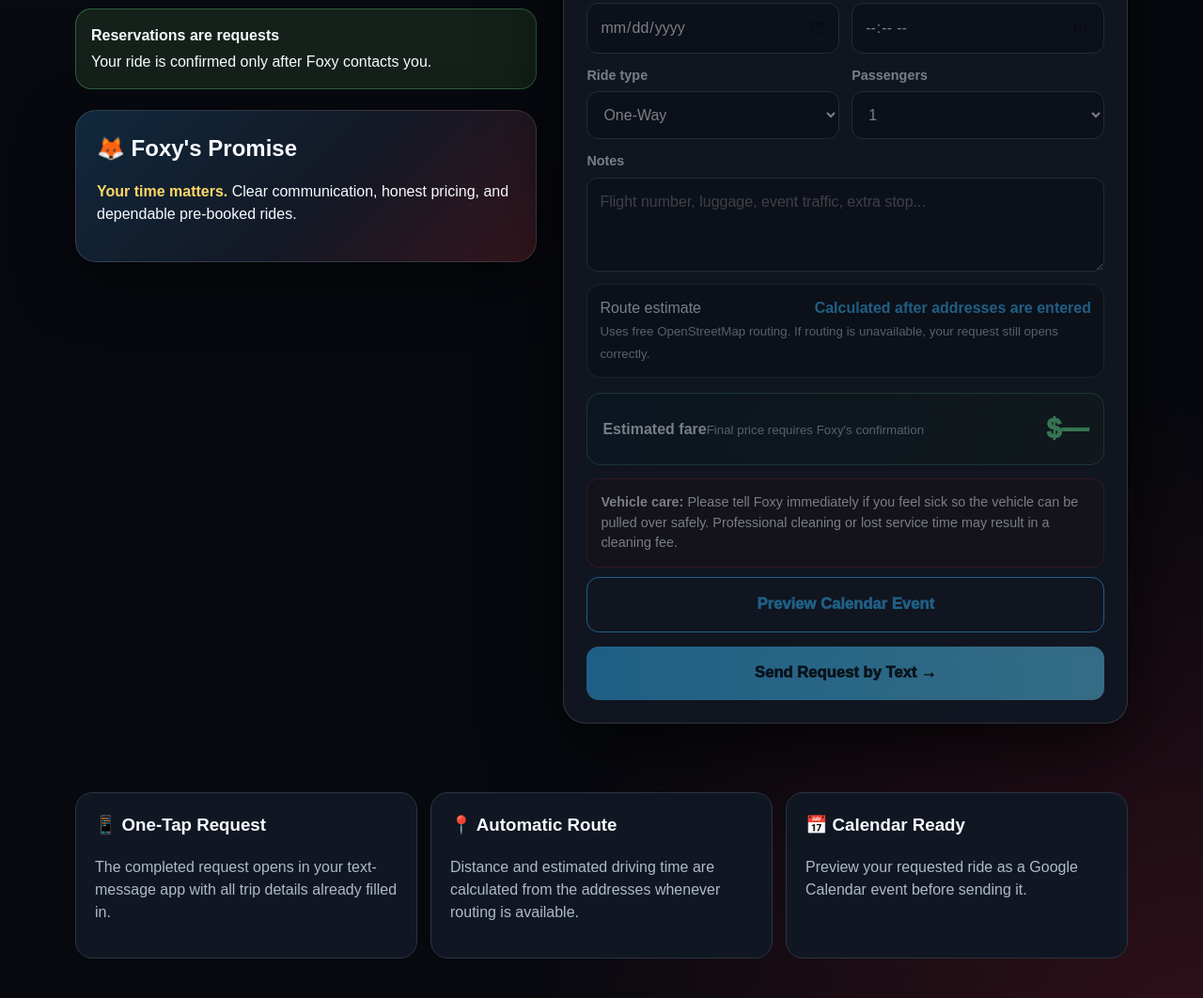
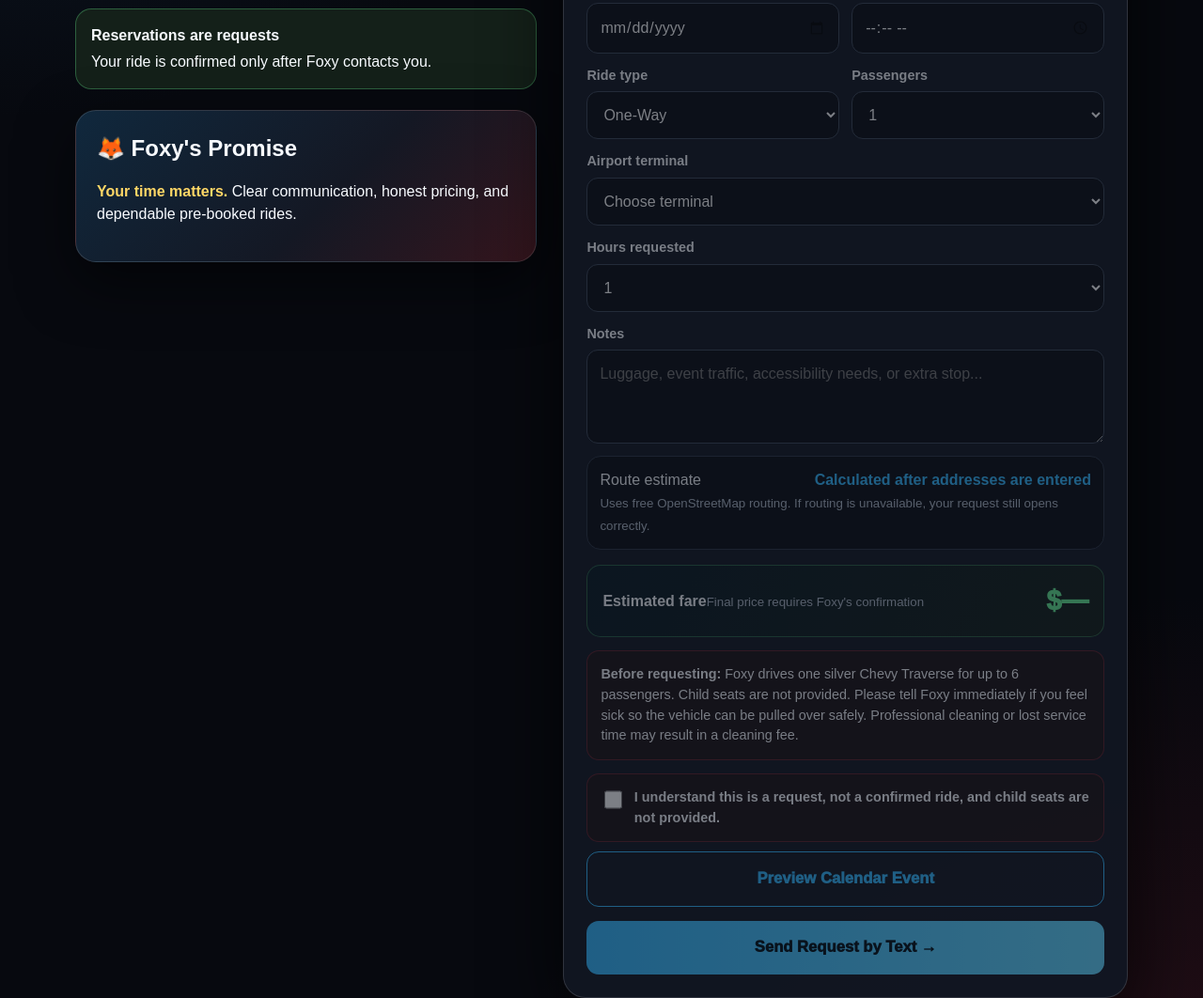
Before and after one commit to Foxytrailz/Ride-With-Foxy, a plain HTML site: page index.html in a window 1280 px wide. Shown: the part 734-1796 px from the top of the page at 94% size. Drawn offline with Linux system fonts and the light colour scheme.

Commit message:
Fix booking options, limits, and pricing

```diff
--- a/index.html
+++ b/index.html
@@ -36,13 +36,16 @@
 <div class="field full"><label for="dropoff">Destination</label><input id="dropoff" required placeholder="Full destination address"></div>
 <div class="field"><label for="date">Pickup date</label><input id="date" required type="date"></div>
 <div class="field"><label for="time">Pickup time</label><input id="time" required type="time"></div>
-<div class="field"><label for="rideType">Ride type</label><select id="rideType"><option>One-Way</option><option>Round-Trip</option><option>Hourly</option><option>Full-Day</option></select></div>
-<div class="field"><label for="riders">Passengers</label><select id="riders"><option>1</option><option>2</option><option>3</option><option>4</option><option>5</option><option>6</option><option>7</option></select></div>
-<div class="field full"><label for="notes">Notes</label><textarea id="notes" rows="3" placeholder="Flight number, luggage, event traffic, extra stop..."></textarea></div>
+<div class="field"><label for="rideType">Ride type</label><select id="rideType"><option>One-Way</option><option>Airport One-Way</option><option>Round-Trip</option><option>Hourly</option><option>Half-Day (6 Hours)</option><option>Full-Day</option><option>Weekend</option></select></div>
+<div class="field"><label for="riders">Passengers</label><select id="riders"><option>1</option><option>2</option><option>3</option><option>4</option><option>5</option><option>6</option></select></div>
+<div class="field full" id="terminalField" hidden><label for="terminal">Airport terminal</label><select id="terminal"><option value="">Choose terminal</option><option>Terminal 1</option><option>Terminal 3</option><option>Other airport / terminal</option></select></div>
+<div class="field full" id="hoursField" hidden><label for="hours">Hours requested</label><select id="hours"><option>1</option><option>2</option><option>3</option><option>4</option><option>5</option><option>6</option><option>7</option><option>8</option></select></div>
+<div class="field full"><label for="notes">Notes</label><textarea id="notes" rows="3" placeholder="Luggage, event traffic, accessibility needs, or extra stop..."></textarea></div>
 <div class="route"><div class="route-row"><span>Route estimate</span><strong id="routeStatus">Calculated after addresses are entered</strong></div><small id="routeDetails">Uses free OpenStreetMap routing. If routing is unavailable, your request still opens correctly.</small></div>
 </div>
 <div class="estimate"><div><b>Estimated fare</b><small>Final price requires Foxy's confirmation</small></div><div class="price" id="price">$—</div></div>
-<div class="terms"><b>Vehicle care:</b> Please tell Foxy immediately if you feel sick so the vehicle can be pulled over safely. Professional cleaning or lost service time may result in a cleaning fee.</div>
+<div class="terms"><b>Before requesting:</b> Foxy drives one silver Chevy Traverse for up to 6 passengers. Child seats are not provided. Please tell Foxy immediately if you feel sick so the vehicle can be pulled over safely. Professional cleaning or lost service time may result in a cleaning fee.</div>
+<label class="terms" style="display:flex;gap:10px;align-items:flex-start"><input id="rulesAccepted" type="checkbox" required style="width:22px;min-height:22px;margin-top:2px"><span>I understand this is a request, not a confirmed ride, and child seats are not provided.</span></label>
 <button class="btn secondary" type="button" id="calendarPreview">Preview Calendar Event</button>
 <button class="btn" type="submit" id="submitButton">Send Request by Text →</button>
 <div class="result" id="result"></div>
@@ -64,17 +67,32 @@
 $('#date').min=localToday;
 
 function escapeHtml(value){return String(value).replace(/[&<>'"]/g,char=>({'&':'&amp;','<':'&lt;','>':'&gt;',"'":'&#39;','"':'&quot;'}[char]));}
-function fare(){if(!routeMiles){$('#price').textContent='$—';return 0}const amount=Math.max(20,12+routeMiles*2.25);const rounded=Math.round(amount);$('#price').textContent='$'+rounded;return rounded;}
+function fare(){
+ const type=$('#rideType').value;
+ let amount=0;
+ if(type==='Airport One-Way') amount=30;
+ else if(type==='Hourly') amount=75*Number($('#hours').value||1);
+ else if(type==='Half-Day (6 Hours)') amount=450;
+ else if(type==='Full-Day') amount=650;
+ else if(type==='Weekend') amount=0;
+ else if(routeMiles) amount=type==='Round-Trip'?Math.max(45,20+routeMiles*3.75):Math.max(25,12+routeMiles*2.25);
+ if(!amount){$('#price').textContent='$—';return 0}
+ const rounded=Math.round(amount);$('#price').textContent='$'+rounded;return rounded;
+}
 async function geocode(address){const response=await fetch('https://nominatim.openstreetmap.org/search?format=jsonv2&limit=1&countrycodes=us&q='+encodeURIComponent(address),{headers:{'Accept':'application/json'}});if(!response.ok)throw new Error('Address lookup failed');const data=await response.json();if(!data.length)throw new Error('Address not found');return {lat:Number(data[0].lat),lon:Number(data[0].lon)};}
 async function calculateRoute(){const pickup=$('#pickup').value.trim();const dropoff=$('#dropoff').value.trim();if(pickup.length<5||dropoff.length<5)return;$('#routeStatus').textContent='Calculating route...';try{const [start,end]=await Promise.all([geocode(pickup),geocode(dropoff)]);const url=`https://router.project-osrm.org/route/v1/driving/${start.lon},${start.lat};${end.lon},${end.lat}?overview=false`;
 const response=await fetch(url);if(!response.ok)throw new Error('Route lookup failed');const data=await response.json();if(!data.routes?.length)throw new Error('Route not found');routeMiles=data.routes[0].distance/1609.344;routeMinutes=Math.max(1,Math.round(data.routes[0].duration/60));$('#routeStatus').textContent=routeMiles.toFixed(1)+' miles · about '+routeMinutes+' min';$('#routeDetails').textContent='Traffic, airport, Strip, stadium, and event delays can change the final time.';fare();}catch(error){routeMiles=0;routeMinutes=0;$('#routeStatus').textContent='Route estimate unavailable';$('#routeDetails').textContent='Your request can still be sent. Foxy will verify the route and price.';$('#price').textContent='$—';}}
 let routeTimer;
 ['pickup','dropoff'].forEach(id=>$('#'+id).addEventListener('input',()=>{clearTimeout(routeTimer);routeTimer=setTimeout(calculateRoute,900);}));
+function updateRideFields(){const type=$('#rideType').value;const airport=type==='Airport One-Way';const hourly=type==='Hourly';$('#terminalField').hidden=!airport;$('#terminal').required=airport;$('#hoursField').hidden=!hourly;fare();}
+$('#rideType').addEventListener('change',updateRideFields);
+$('#hours').addEventListener('change',fare);
+updateRideFields();
 
 $('#unlock').addEventListener('click',()=>{if($('#pin').value.trim().toUpperCase()===validPin){$('#bookingFields').classList.remove('locked');$('#pinMsg').textContent='Unlocked. Fill in your ride request.';$('#pinMsg').style.color='#63eb91';$('#name').focus();}else{$('#pinMsg').textContent='That PIN did not match. Check the invite from Foxy.';$('#pinMsg').style.color='#ff7d8f';}});
 $('#pin').addEventListener('keydown',event=>{if(event.key==='Enter'){event.preventDefault();$('#unlock').click();}});
-function details(){return {name:$('#name').value.trim(),phone:$('#phone').value.trim(),email:$('#email').value.trim(),pickup:$('#pickup').value.trim(),dropoff:$('#dropoff').value.trim(),date:$('#date').value,time:$('#time').value,rideType:$('#rideType').value,riders:$('#riders').value,notes:$('#notes').value.trim(),miles:routeMiles?routeMiles.toFixed(1):'Pending',minutes:routeMinutes||'Pending',fare:fare()||'Pending'};}
-function message(d){return `RIDE WITH FOXY REQUEST\nName: ${d.name}\nPhone: ${d.phone}\nEmail: ${d.email}\nDate: ${d.date}\nTime: ${d.time}\nRide type: ${d.rideType}\nPassengers: ${d.riders}\nPickup: ${d.pickup}\nDestination: ${d.dropoff}\nEstimated distance: ${d.miles} miles\nEstimated drive time: ${d.minutes} minutes\nEstimated fare: ${d.fare==='Pending'?'Pending Foxy review':'$'+d.fare}\nNotes: ${d.notes||'None'}\n\nThis is a request, not a confirmed ride.`;}
+function details(){return {name:$('#name').value.trim(),phone:$('#phone').value.trim(),email:$('#email').value.trim(),pickup:$('#pickup').value.trim(),dropoff:$('#dropoff').value.trim(),date:$('#date').value,time:$('#time').value,rideType:$('#rideType').value,riders:$('#riders').value,terminal:$('#terminal').value,hours:$('#hours').value,notes:$('#notes').value.trim(),miles:routeMiles?routeMiles.toFixed(1):'Pending',minutes:routeMinutes||'Pending',fare:fare()||'Pending'};}
+function message(d){return `RIDE WITH FOXY REQUEST\nName: ${d.name}\nPhone: ${d.phone}\nEmail: ${d.email}\nDate: ${d.date}\nTime: ${d.time}\nRide type: ${d.rideType}${d.rideType==='Hourly'?' ('+d.hours+' hours)':''}\nPassengers: ${d.riders}\nAirport terminal: ${d.terminal||'Not applicable'}\nPickup: ${d.pickup}\nDestination: ${d.dropoff}\nEstimated distance: ${d.miles} miles\nEstimated drive time: ${d.minutes} minutes\nEstimated fare: ${d.fare==='Pending'?'Pending Foxy review':'$'+d.fare}\nNotes: ${d.notes||'None'}\n\nCustomer accepted: request is not confirmed and child seats are not provided.`;}
 function validateUnlocked(){if($('#bookingFields').classList.contains('locked')){alert('Enter your private PIN first.');return false}return true;}
 $('#calendarPreview').addEventListener('click',()=>{if(!validateUnlocked())return;if(!$('#bookingForm').reportValidity())return;const d=details();const start=new Date(d.date+'T'+d.time);const duration=routeMinutes||90;const end=new Date(start.getTime()+duration*60000);const fmt=value=>value.toISOString().replace(/[-:]/g,'').replace(/\.\d{3}Z/,'Z');const title=encodeURIComponent('Ride With Foxy – '+d.name);const description=encodeURIComponent(message(d));window.open(`https://calendar.google.com/calendar/render?action=TEMPLATE&text=${title}&dates=${fmt(start)}/${fmt(end)}&details=${description}`,'_blank','noopener');});
 $('#bookingForm').addEventListener('submit',event=>{event.preventDefault();if(!validateUnlocked())return;if(!$('#bookingForm').reportValidity())return;const d=details();const body=message(d);const r=$('#result');r.style.display='block';r.innerHTML=`<h3>Request prepared ✅</h3><p><b>${escapeHtml(d.name)}</b>, your text-message app should open with the full request.</p><p><b>Your ride is not confirmed until Foxy replies.</b></p>`;const separator=/iPhone|iPad|iPod/i.test(navigator.userAgent)?'&':'?';window.location.href=`sms:${bookingNumber}${separator}body=${encodeURIComponent(body)}`;});
```
